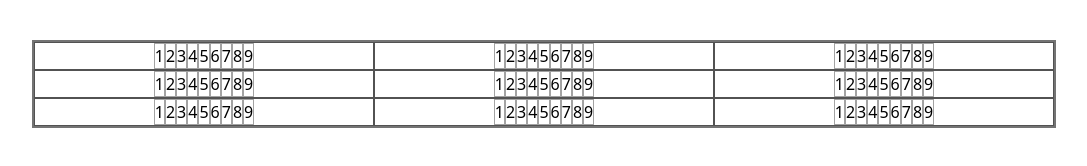
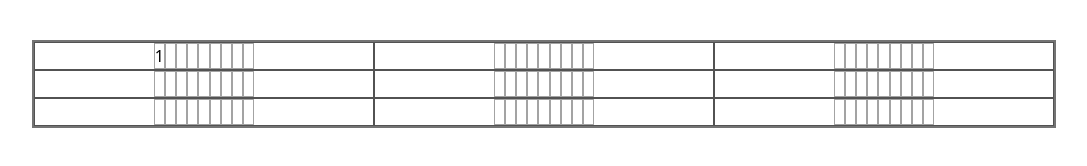
Before and after one commit to KoutaKawase/Sudoku, a website built with Vite: page index.html in a window 1280 px wide. Shown: the whole page, without its empty margins (96-1183 px from the left). Built offline with nearby package versions, Linux system fonts and the light colour scheme; some packages are replaced by stand-ins of ours.

Commit message:
feat: 🎸 wip

```diff
--- a/index.html
+++ b/index.html
@@ -16,103 +16,103 @@
     <div id="container" class="flex justify-center">
       <div class="border-2 border-neutral-500 grid grid-cols-3 grid-rows-3 w-4/5 mt-10">
         <div class="sudoku-box" id="sudoku-box1">
-          <div class="cell" id="cell1">1</div>
-          <div class="cell" id="cell2">2</div>
-          <div class="cell" id="cell3">3</div>
-          <div class="cell" id="cell4">4</div>
-          <div class="cell" id="cell5">5</div>
-          <div class="cell" id="cell6">6</div>
-          <div class="cell" id="cell7">7</div>
-          <div class="cell" id="cell8">8</div>
-          <div class="cell" id="cell9">9</div>
+          <div class="cell" id="cell1"></div>
+          <div class="cell" id="cell2"></div>
+          <div class="cell" id="cell3"></div>
+          <div class="cell" id="cell4"></div>
+          <div class="cell" id="cell5"></div>
+          <div class="cell" id="cell6"></div>
+          <div class="cell" id="cell7"></div>
+          <div class="cell" id="cell8"></div>
+          <div class="cell" id="cell9"></div>
         </div>
         <div class="sudoku-box" id="sudoku-box2">
-          <div class="cell" id="cell1">1</div>
-          <div class="cell" id="cell2">2</div>
-          <div class="cell" id="cell3">3</div>
-          <div class="cell" id="cell4">4</div>
-          <div class="cell" id="cell5">5</div>
-          <div class="cell" id="cell6">6</div>
-          <div class="cell" id="cell7">7</div>
-          <div class="cell" id="cell8">8</div>
-          <div class="cell" id="cell9">9</div>
+          <div class="cell" id="cell10"></div>
+          <div class="cell" id="cell11"></div>
+          <div class="cell" id="cell12"></div>
+          <div class="cell" id="cell13"></div>
+          <div class="cell" id="cell14"></div>
+          <div class="cell" id="cell15"></div>
+          <div class="cell" id="cell16"></div>
+          <div class="cell" id="cell17"></div>
+          <div class="cell" id="cell18"></div>
         </div>
         <div class="sudoku-box" id="sudoku-box3">
-          <div class="cell" id="cell1">1</div>
-          <div class="cell" id="cell2">2</div>
-          <div class="cell" id="cell3">3</div>
-          <div class="cell" id="cell4">4</div>
-          <div class="cell" id="cell5">5</div>
-          <div class="cell" id="cell6">6</div>
-          <div class="cell" id="cell7">7</div>
-          <div class="cell" id="cell8">8</div>
-          <div class="cell" id="cell9">9</div>
+          <div class="cell" id="cell19"></div>
+          <div class="cell" id="cell20"></div>
+          <div class="cell" id="cell21"></div>
+          <div class="cell" id="cell22"></div>
+          <div class="cell" id="cell23"></div>
+          <div class="cell" id="cell24"></div>
+          <div class="cell" id="cell25"></div>
+          <div class="cell" id="cell26"></div>
+          <div class="cell" id="cell27"></div>
         </div>
         <div class="sudoku-box" id="sudoku-box4">
-          <div class="cell" id="cell1">1</div>
-          <div class="cell" id="cell2">2</div>
-          <div class="cell" id="cell3">3</div>
-          <div class="cell" id="cell4">4</div>
-          <div class="cell" id="cell5">5</div>
-          <div class="cell" id="cell6">6</div>
-          <div class="cell" id="cell7">7</div>
-          <div class="cell" id="cell8">8</div>
-          <div class="cell" id="cell9">9</div>
+          <div class="cell" id="cell28"></div>
+          <div class="cell" id="cell29"></div>
+          <div class="cell" id="cell30"></div>
+          <div class="cell" id="cell31"></div>
+          <div class="cell" id="cell32"></div>
+          <div class="cell" id="cell33"></div>
+          <div class="cell" id="cell34"></div>
+          <div class="cell" id="cell35"></div>
+          <div class="cell" id="cell36"></div>
         </div>
         <div class="sudoku-box" id="sudoku-box5">
-          <div class="cell" id="cell1">1</div>
-          <div class="cell" id="cell2">2</div>
-          <div class="cell" id="cell3">3</div>
-          <div class="cell" id="cell4">4</div>
-          <div class="cell" id="cell5">5</div>
-          <div class="cell" id="cell6">6</div>
-          <div class="cell" id="cell7">7</div>
-          <div class="cell" id="cell8">8</div>
-          <div class="cell" id="cell9">9</div>
+          <div class="cell" id="cell37"></div>
+          <div class="cell" id="cell38"></div>
+          <div class="cell" id="cell39"></div>
+          <div class="cell" id="cell40"></div>
+          <div class="cell" id="cell41"></div>
+          <div class="cell" id="cell42"></div>
+          <div class="cell" id="cell43"></div>
+          <div class="cell" id="cell44"></div>
+          <div class="cell" id="cell45"></div>
         </div>
         <div class="sudoku-box" id="sudoku-box6">
-          <div class="cell" id="cell1">1</div>
-          <div class="cell" id="cell2">2</div>
-          <div class="cell" id="cell3">3</div>
-          <div class="cell" id="cell4">4</div>
-          <div class="cell" id="cell5">5</div>
-          <div class="cell" id="cell6">6</div>
-          <div class="cell" id="cell7">7</div>
-          <div class="cell" id="cell8">8</div>
-          <div class="cell" id="cell9">9</div>
+          <div class="cell" id="cell46"></div>
+          <div class="cell" id="cell47"></div>
+          <div class="cell" id="cell48"></div>
+          <div class="cell" id="cell49"></div>
+          <div class="cell" id="cell50"></div>
+          <div class="cell" id="cell51"></div>
+          <div class="cell" id="cell52"></div>
+          <div class="cell" id="cell53"></div>
+          <div class="cell" id="cell54"></div>
         </div>
         <div class="sudoku-box" id="sudoku-box7">
-          <div class="cell" id="cell1">1</div>
-          <div class="cell" id="cell2">2</div>
-          <div class="cell" id="cell3">3</div>
-          <div class="cell" id="cell4">4</div>
-          <div class="cell" id="cell5">5</div>
-          <div class="cell" id="cell6">6</div>
-          <div class="cell" id="cell7">7</div>
-          <div class="cell" id="cell8">8</div>
-          <div class="cell" id="cell9">9</div>
+          <div class="cell" id="cell55"></div>
+          <div class="cell" id="cell56"></div>
+          <div class="cell" id="cell57"></div>
+          <div class="cell" id="cell58"></div>
+          <div class="cell" id="cell59"></div>
+          <div class="cell" id="cell60"></div>
+          <div class="cell" id="cell61"></div>
+          <div class="cell" id="cell62"></div>
+          <div class="cell" id="cell63"></div>
         </div>
         <div class="sudoku-box" id="sudoku-box8">
-          <div class="cell" id="cell1">1</div>
-          <div class="cell" id="cell2">2</div>
-          <div class="cell" id="cell3">3</div>
-          <div class="cell" id="cell4">4</div>
-          <div class="cell" id="cell5">5</div>
-          <div class="cell" id="cell6">6</div>
-          <div class="cell" id="cell7">7</div>
-          <div class="cell" id="cell8">8</div>
-          <div class="cell" id="cell9">9</div>
+          <div class="cell" id="cell64"></div>
+          <div class="cell" id="cell65"></div>
+          <div class="cell" id="cell66"></div>
+          <div class="cell" id="cell67"></div>
+          <div class="cell" id="cell68"></div>
+          <div class="cell" id="cell69"></div>
+          <div class="cell" id="cell70"></div>
+          <div class="cell" id="cell71"></div>
+          <div class="cell" id="cell72"></div>
         </div>
         <div class="sudoku-box" id="sudoku-box9">
-          <div class="cell" id="cell1">1</div>
-          <div class="cell" id="cell2">2</div>
-          <div class="cell" id="cell3">3</div>
-          <div class="cell" id="cell4">4</div>
-          <div class="cell" id="cell5">5</div>
-          <div class="cell" id="cell6">6</div>
-          <div class="cell" id="cell7">7</div>
-          <div class="cell" id="cell8">8</div>
-          <div class="cell" id="cell9">9</div>
+          <div class="cell" id="cell73"></div>
+          <div class="cell" id="cell74"></div>
+          <div class="cell" id="cell75"></div>
+          <div class="cell" id="cell76"></div>
+          <div class="cell" id="cell77"></div>
+          <div class="cell" id="cell78"></div>
+          <div class="cell" id="cell79"></div>
+          <div class="cell" id="cell80"></div>
+          <div class="cell" id="cell81"></div>
         </div>
       </div>
     </div>
--- a/src/main.ts
+++ b/src/main.ts
@@ -2,8 +2,6 @@ import 'virtual:windi.css';
 import './sudoku.css';
 
 type CellState = 0 | 1 | 2 | 3 | 4 | 5 | 6 | 7 | 8 | 9;
-const boardElementCss =
-  'border-2 border-neutral-500 grid grid-cols-3 grid-rows-3 w-4/5 mt-10';
 
 class Cell {
   private state: CellState = 0;
@@ -29,21 +27,45 @@ class Cell {
   }
 }
 
-//ボードの状態を表す２次元配列を作成
-// let count = 0;
-// const board = [...Array(9)].map(() => {
-//   return [...Array(9)].map(() => {
-//     count += 1;
+class Board {
+  private cells: CellState[][];
 
-//     const cellElement = document.getElementById(`cell${count}`)!;
-//     const cell = new Cell(2, cellElement);
-//     cell.init();
+  constructor() {
+    //prettier-ignore
+    this.cells = [
+      [1, 0, 0, 0, 0, 0, 0, 0, 0],
+      [0, 0, 0, 0, 0, 0, 0, 0, 0],
+      [0, 0, 0, 0, 0, 0, 0, 0, 0],
+      [0, 0, 0, 0, 0, 0, 0, 0, 0],
+      [0, 0, 0, 0, 0, 0, 0, 0, 0],
+      [0, 0, 0, 0, 0, 0, 0, 0, 0],
+      [0, 0, 0, 0, 0, 0, 0, 0, 0],
+      [0, 0, 0, 0, 0, 0, 0, 0, 0],
+      [0, 0, 0, 0, 0, 0, 0, 0, 0],
+    ];
+  }
 
-//     return cell;
-//   });
-// });
+  async render() {
+    let cellNumber = 0;
+    for (let col = 0; col < this.cells.length; col++) {
+      for (let row = 0; row < this.cells.length; row++) {
+        cellNumber += 1;
+        const cellElement = document.getElementById(`cell${cellNumber}`)!;
 
-function main() {}
+        if (this.cells[col][row] === 0) {
+          cellElement.style.color = 'white';
+        }
+
+        cellElement.textContent = `${this.cells[col][row]}`;
+      }
+    }
+  }
+}
+
+function main() {
+  const board = new Board();
+  board.render();
+}
 
 main();
 
```
